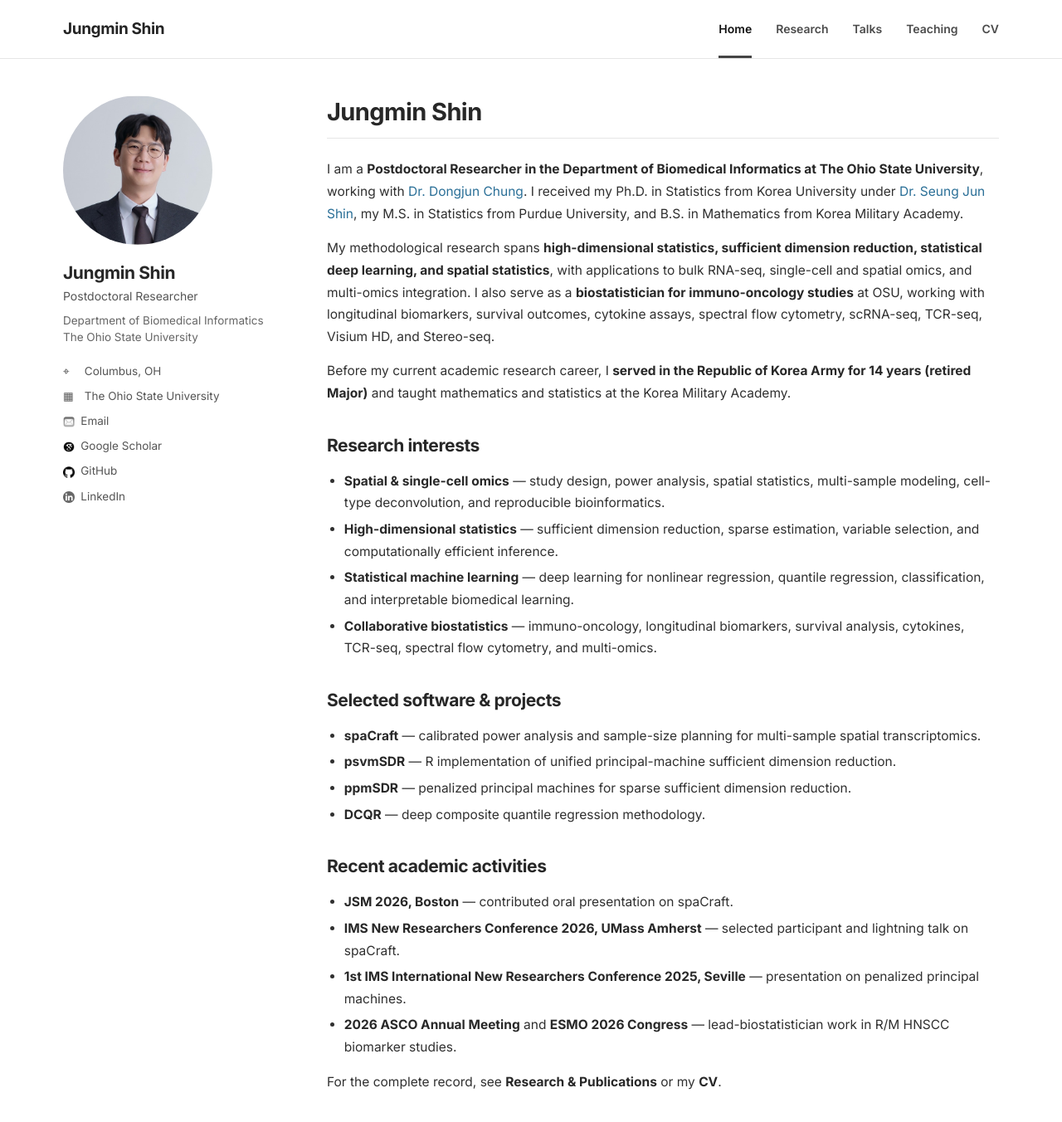
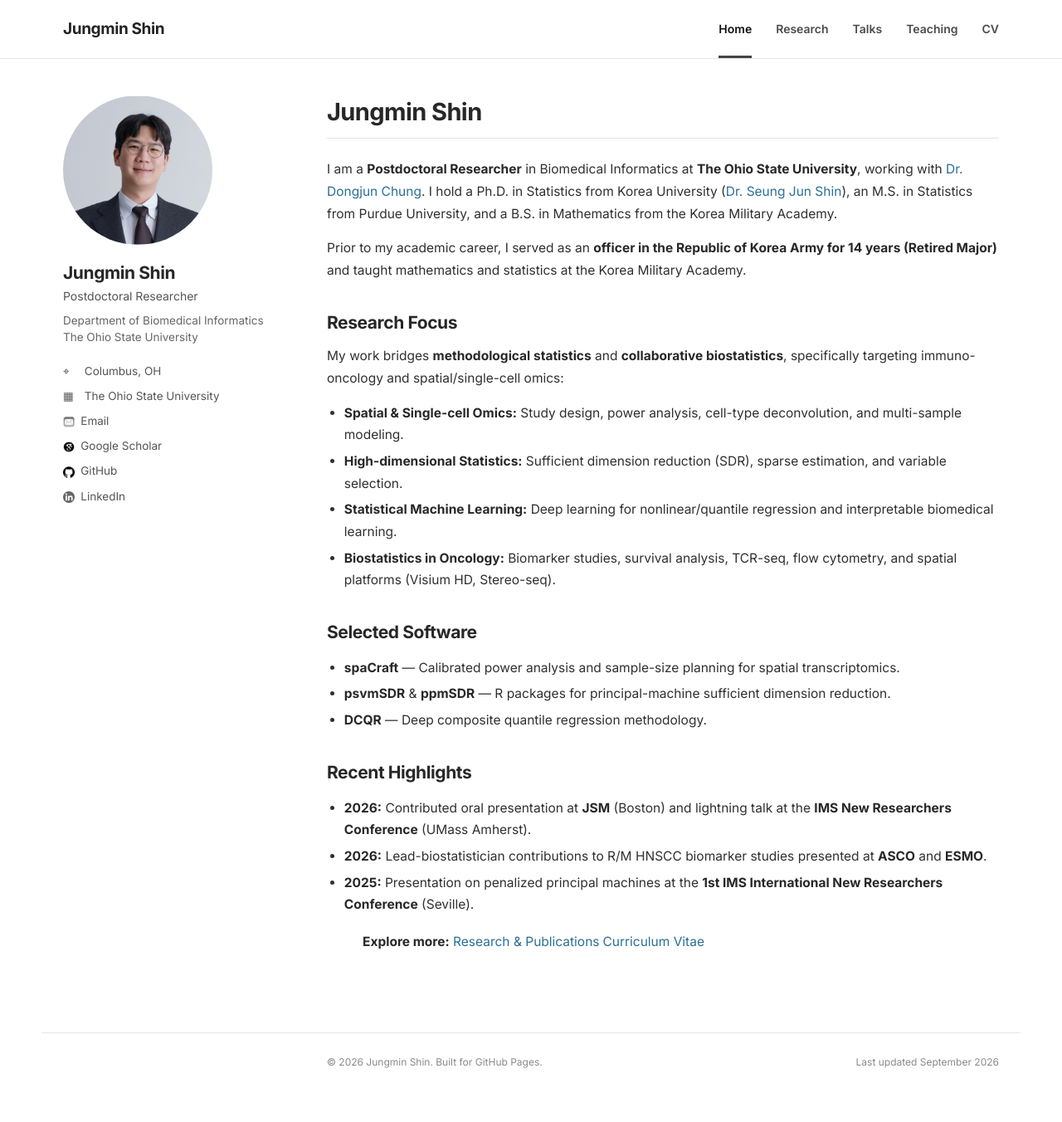
Before and after one commit to c16267/c16267.github.io, a Jekyll site: the page built from index.md, in a window 1280 px wide and 1400 px high. Shown: the top 1352 px of the window at 83% size. Built offline with Jekyll 4.4.1, drawn with Linux system fonts in a browser that asks for light colours.

Commit message:
Revise index.md for clarity and updated content
Updated personal and research information for clarity and conciseness. Added sections on research focus, selected software, and recent highlights.

```diff
--- a/index.md
+++ b/index.md
@@ -5,31 +5,26 @@ title: Home
 
 # Jungmin Shin
 
-I am a **Postdoctoral Researcher in the Department of Biomedical Informatics at The Ohio State University**, working with [Dr. Dongjun Chung](https://sites.google.com/site/statdchung/). I received my Ph.D. in Statistics from Korea University under [Dr. Seung Jun Shin](https://www.sjshin.net/), my M.S. in Statistics from Purdue University, and B.S. in Mathematics from Korea Military Academy.
+I am a **Postdoctoral Researcher** in Biomedical Informatics at **The Ohio State University**, working with [Dr. Dongjun Chung](https://sites.google.com/site/statdchung/). I hold a Ph.D. in Statistics from Korea University ([Dr. Seung Jun Shin](https://www.sjshin.net/)), an M.S. in Statistics from Purdue University, and a B.S. in Mathematics from the Korea Military Academy.
 
-My methodological research spans **high-dimensional statistics, sufficient dimension reduction, statistical deep learning, and spatial statistics**, with applications to bulk RNA-seq, single-cell and spatial omics, and multi-omics integration. I also serve as a **biostatistician for immuno-oncology studies** at OSU, working with longitudinal biomarkers, survival outcomes, cytokine assays, spectral flow cytometry, scRNA-seq, TCR-seq, Visium HD, and Stereo-seq.
+Prior to my academic career, I served as an **officer in the Republic of Korea Army for 14 years (Retired Major)** and taught mathematics and statistics at the Korea Military Academy.
 
-Before my current academic research career, I **served in the Republic of Korea Army for 14 years (retired Major)** and taught mathematics and statistics at the Korea Military Academy.
+## Research Focus
+My work bridges **methodological statistics** and **collaborative biostatistics**, specifically targeting immuno-oncology and spatial/single-cell omics:
 
-## Research interests
+- **Spatial & Single-cell Omics:** Study design, power analysis, cell-type deconvolution, and multi-sample modeling.
+- **High-dimensional Statistics:** Sufficient dimension reduction (SDR), sparse estimation, and variable selection.
+- **Statistical Machine Learning:** Deep learning for nonlinear/quantile regression and interpretable biomedical learning.
+- **Biostatistics in Oncology:** Biomarker studies, survival analysis, TCR-seq, flow cytometry, and spatial platforms (Visium HD, Stereo-seq).
 
-- **Spatial & single-cell omics** — study design, power analysis, spatial statistics, multi-sample modeling, cell-type deconvolution, and reproducible bioinformatics.
-- **High-dimensional statistics** — sufficient dimension reduction, sparse estimation, variable selection, and computationally efficient inference.
-- **Statistical machine learning** — deep learning for nonlinear regression, quantile regression, classification, and interpretable biomedical learning.
-- **Collaborative biostatistics** — immuno-oncology, longitudinal biomarkers, survival analysis, cytokines, TCR-seq, spectral flow cytometry, and multi-omics.
+## Selected Software
+- [**spaCraft**](https://github.com/c16267/spaCraft) — Calibrated power analysis and sample-size planning for spatial transcriptomics.
+- [**psvmSDR**](https://cran.r-project.org/package=psvmSDR) & [**ppmSDR**](https://cran.r-project.org/web/packages/ppmSDR/index.html) — R packages for principal-machine sufficient dimension reduction.
+- [**DCQR**](https://github.com/c16267/DCQR) — Deep composite quantile regression methodology.
 
-## Selected software & projects
+## Recent Highlights
+- **2026:** Contributed oral presentation at **JSM** (Boston) and lightning talk at the **IMS New Researchers Conference** (UMass Amherst).
+- **2026:** Lead-biostatistician contributions to R/M HNSCC biomarker studies presented at **ASCO** and **ESMO**.
+- **2025:** Presentation on penalized principal machines at the **1st IMS International New Researchers Conference** (Seville).
 
-- [**spaCraft**](https://github.com/c16267/spaCraft) — calibrated power analysis and sample-size planning for multi-sample spatial transcriptomics.
-- [**psvmSDR**](https://cran.r-project.org/package=psvmSDR) — R implementation of unified principal-machine sufficient dimension reduction.
-- [**ppmSDR**](https://cran.r-project.org/web/packages/ppmSDR/index.html) — penalized principal machines for sparse sufficient dimension reduction.
-- [**DCQR**](https://github.com/c16267/DCQR) — deep composite quantile regression methodology.
-
-## Recent academic activities
-
-- **JSM 2026, Boston** — contributed oral presentation on spaCraft.
-- **IMS New Researchers Conference 2026, UMass Amherst** — selected participant and lightning talk on spaCraft.
-- **1st IMS International New Researchers Conference 2025, Seville** — presentation on penalized principal machines.
-- **2026 ASCO Annual Meeting** and **ESMO 2026 Congress** — lead-biostatistician work in R/M HNSCC biomarker studies.
-
-For the complete record, see [**Research & Publications**](/research/) or my [**CV**](/cv/).
+> **Explore more:** [Research & Publications](/research/) | [Curriculum Vitae](/cv/)
```
